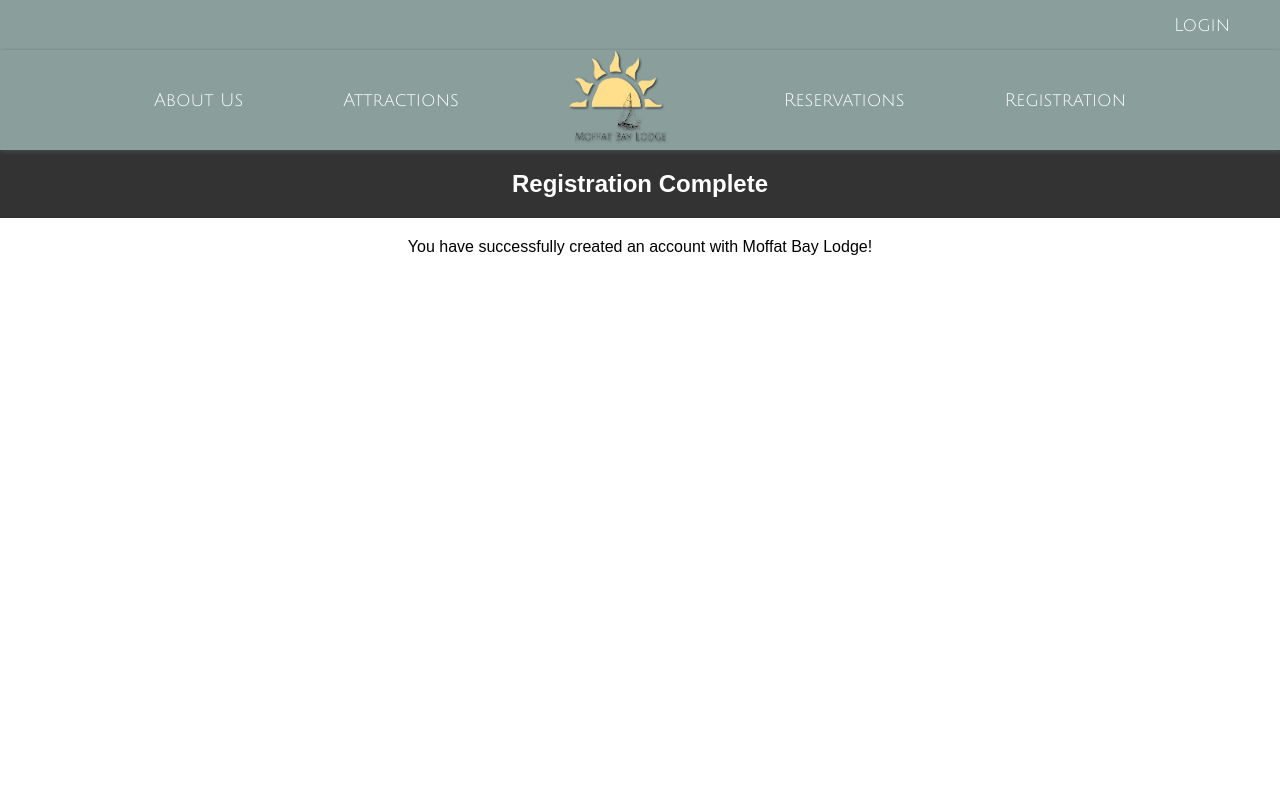
After one commit to samiahFord/Moffat-Bay, a PHP site: page /Moffat-Bay/registration_confirm.php in a window 1280 px wide. The commit adds this page. Run offline with PHP 8.4, Linux system fonts and the light colour scheme.

Commit message:
reservation confirmation
I was able to make a better reservation confirmation. And even made it so that when the user registered it automatically goes to the the login page after 3 seconds.

```diff
--- a/Registration.php
+++ b/Registration.php
@@ -32,7 +32,8 @@ if ($_SERVER["REQUEST_METHOD"] == "POST") {
             // Display at the top of Register page
             // that the data was entered correctly.
             if ($con->query($query)){
-              echo "<script>alert('You have successfully created an account with Moffat Bay Lodge');</script>";
+              //echo "<script>alert('You have successfully created an account with Moffat Bay Lodge');</script>";
+              header("Location: registration_confirm.php");
             }
             // Display a message at the top of Register page
             // that the data was NOT entered into the database.
--- /dev/null
+++ b/registration_confirm.php
@@ -0,0 +1,23 @@
+<!DOCTYPE html>
+<html lang="en">
+<head>
+    <meta charset="UTF-8">
+    <meta name="viewport" content="width=device-width, initial-scale=1.0">
+    <title>Registration Confirmation</title>
+    <link rel="stylesheet" type="text/css" href="shared/styles.css">
+</head>
+<body>
+    <?php
+    readfile("shared/navigation.html");
+    ?>
+    <header>
+        <h1>Registration Complete</h1>
+    </header>
+    <main>
+        <p>You have successfully created an account with Moffat Bay Lodge!</p>
+        <?php
+        header( "refresh:3;url=http://localhost/Moffat-Bay/login.php" );
+        ?>
+    </main>
+</body>
+</html>
```
